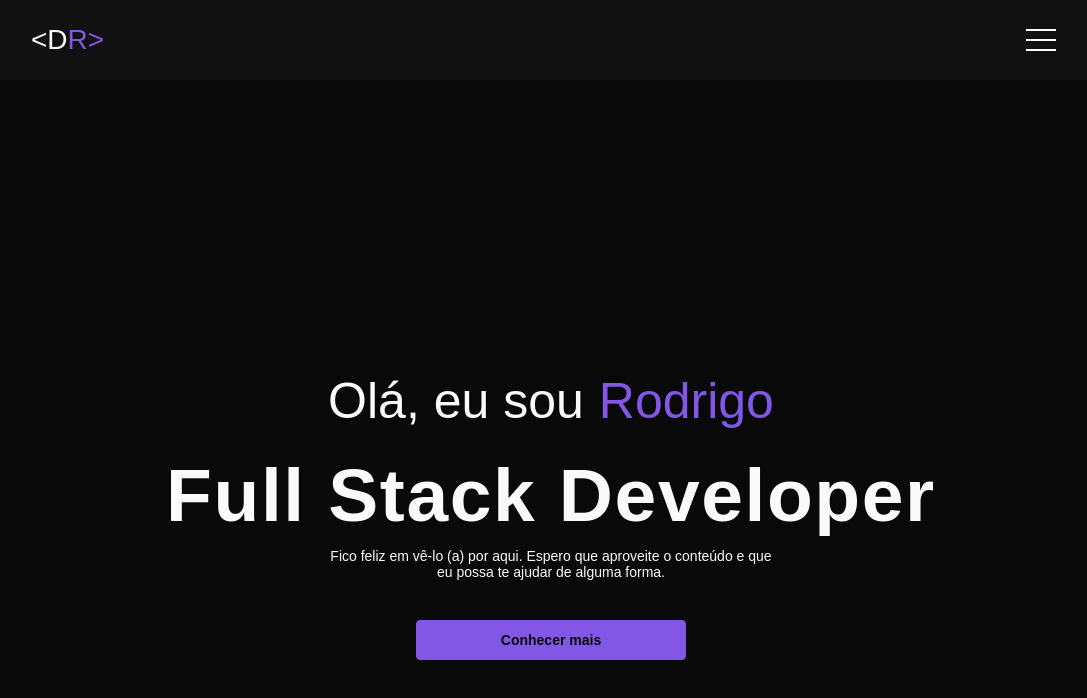
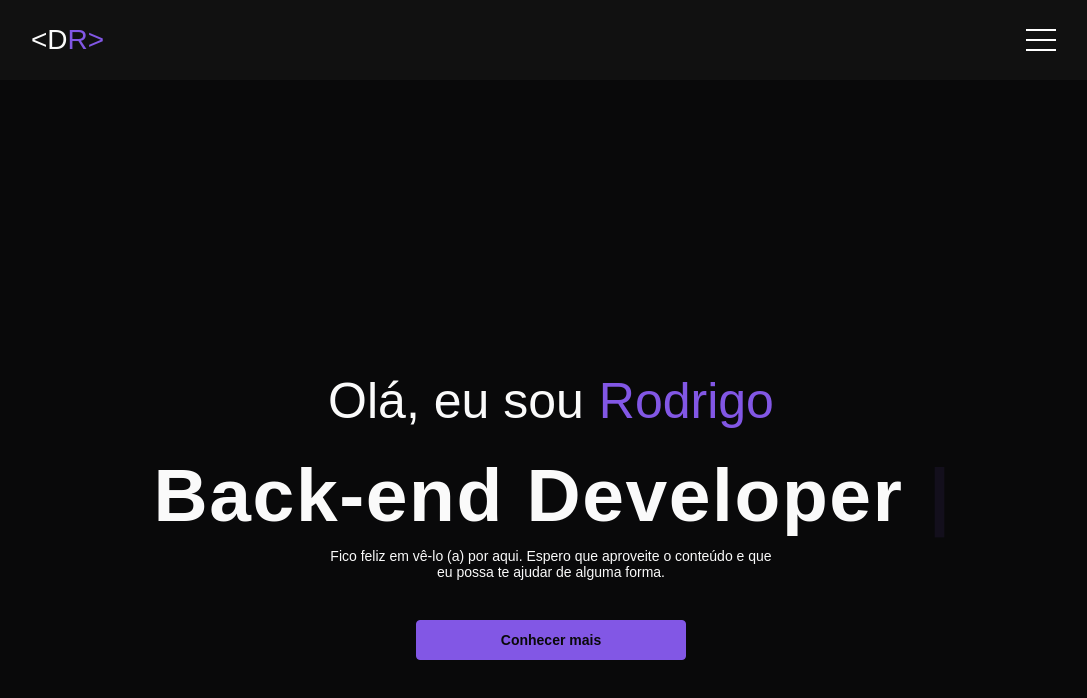
Before and after one commit to Rodrigodeveloperjr/portfolio_v2, a React (Vite) app: page / in a window 1280 px wide. Shown: the top 698 px of the page, without its empty margins (89-1176 px from the left). Built offline with nearby package versions, Linux system fonts and the light colour scheme.

Commit message:
Style: putting in addition to full stack, I'm also frontend and backend with effect at the beginning of the portfolio

```diff
--- a/package.json
+++ b/package.json
@@ -11,6 +11,7 @@
   "dependencies": {
     "react": "^18.2.0",
     "react-dom": "^18.2.0",
+    "react-simple-typewriter": "^5.0.1",
     "styled-components": "^5.3.6"
   },
   "devDependencies": {
--- a/src/components/Home/index.tsx
+++ b/src/components/Home/index.tsx
@@ -1,14 +1,28 @@
+import { useTypewriter, Cursor } from "react-simple-typewriter";
 import { ButtonLink } from "../ButtonLink";
 import { Container } from "./style";
 
 const Home = () => {
+
+  const [text] = useTypewriter({
+    words: [
+      "Front-end Developer",
+      "Back-end Developer",
+      "Full Stack Developer",
+    ],
+    loop: true,
+  });
+
   return (
     <Container id="home">
       <hgroup>
         <h1>
           Olá, eu sou <p>Rodrigo</p>
         </h1>
-        <h2>Full Stack Developer</h2>
+        <h2>{text} <Cursor
+          cursorBlinking={true}
+          cursorColor={"#8257E5"}
+        /></h2>
       </hgroup>
 
       <div>
```
Also changed, not shown: 1 other file (tests, documents, lock files or other folders).
